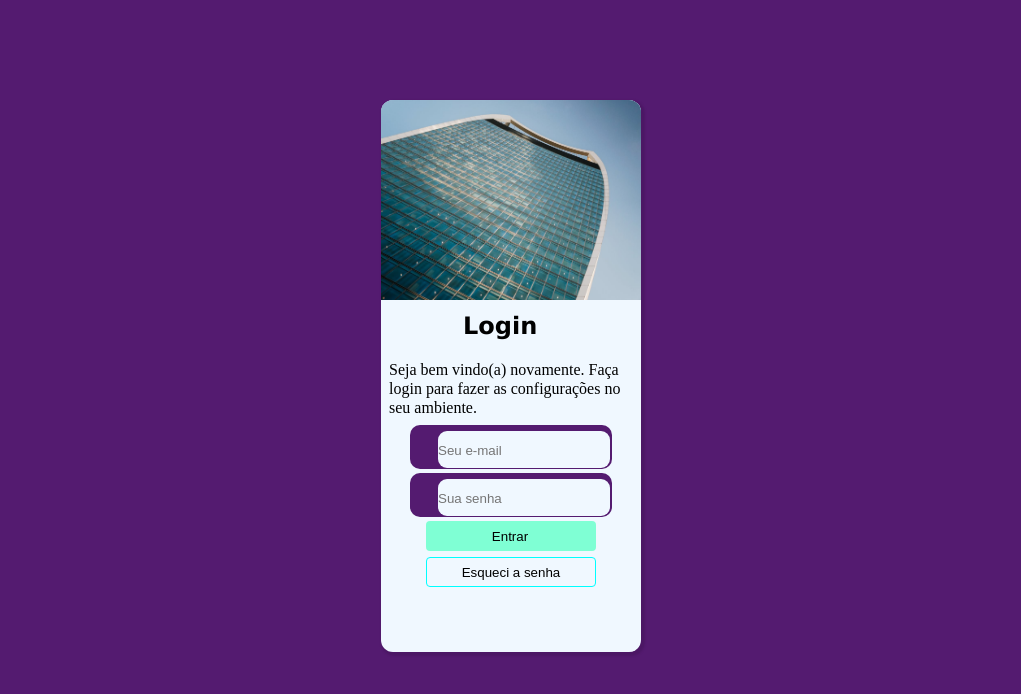
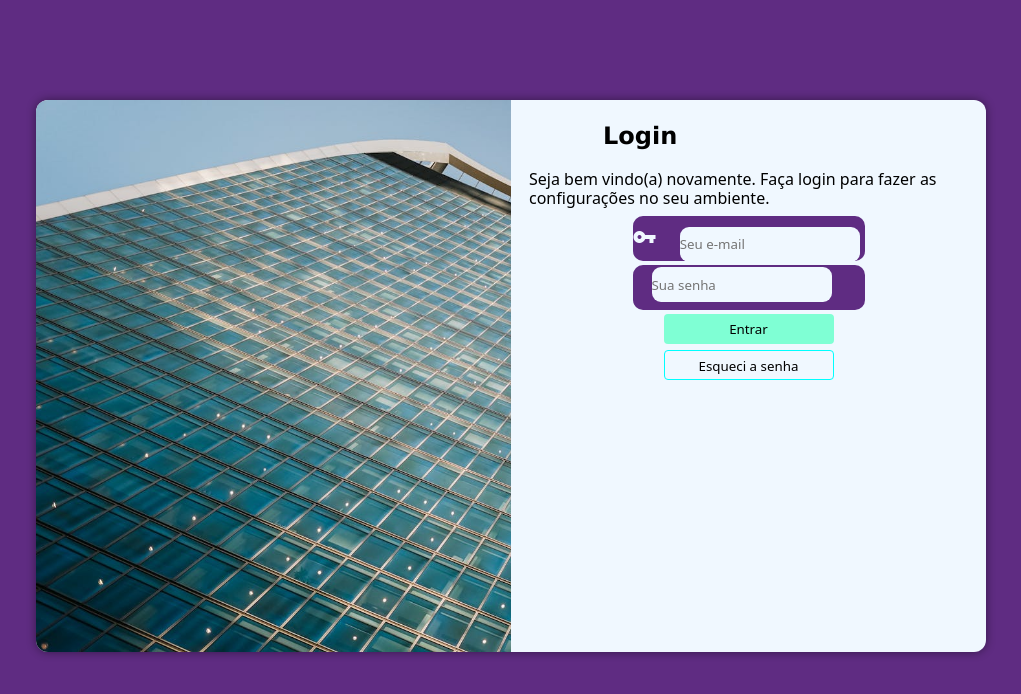
Before and after one commit to PauloJava-Coffee/projeto-login, a plain HTML site: page index.html in a window 1280 px wide. Shown: the whole page, without its empty margins (129-1150 px from the left). Drawn offline with Linux system fonts and the light colour scheme.

Commit message:
==========

```diff
--- /dev/null
+++ b/estilos/media-query.css
@@ -0,0 +1,42 @@
+@charset "UTF-8";
+
+
+@media screen and (min-width: 768px) and (max-width: 992px){
+
+    body{
+        background-image: linear-gradient(to top, #49a09d , #5f2c82 );
+    }
+    section#login{
+        width: 80vw
+    }
+
+    section#login > div#formulario{
+        float: right;
+        width: 70%;
+
+    }
+
+    section#login > div#imagem{
+        float: left;
+        height: 100%;
+        width: 30%;
+    }
+
+}
+@media screen and (min-width: 992px) {
+    section#login{
+        width: 950px;
+    }
+    section#login > div#imagem{
+        float: left;
+        height: 100%;
+        width: 50%;
+        background-position: bottom bottom;
+    }
+    section#login > div#formulario{
+        float: right;
+        width: 50%;
+
+    }
+
+}
--- a/estilos/style.css
+++ b/estilos/style.css
@@ -6,8 +6,8 @@
    Verde: #49a09d
    Lilás: #5f2c82
 */
-:root{
-   --corpo: rgb(84, 27, 112);
+:root {
+   --corpo: #5f2c82;
 }
 
 
@@ -15,34 +15,42 @@
 * {
    padding: 0px;
    margin: 0px;
-
+   font-family: system-ui, -apple-system, BlinkMacSystemFont, 'Segoe UI', Roboto, Oxygen, Ubuntu, Cantarell, 'Open Sans', 'Helvetica Neue', sans-serif;
+   box-sizing: border-box;
 
 }
 
 body {
+   height: 100vh;
    background-color: var(--corpo);
+
 }
 
-main {
+section#login {
    background-color: aliceblue;
    width: 260px;
    height: 69vh;
    margin: auto;
    margin-top: 100px;
    border-radius: 12px;
-   box-shadow: 2px 2px 2px 2px rgba(68, 21, 91, 0.493);
+   overflow: hidden;
+   box-shadow: 0px 0px  10px rgba(0, 0, 0, 0.449);
+
+   transition: width .3s, height .3s;
+   transition-timing-function: ease;
 }
 
-div {
+section#login > div#formulario {
    display: block;
+   padding: 10px;
 }
 
-div#imagem>img {
+div#imagem {
    display: block;
    background: url('../img/metal.jpg');
    height: 25vh;
    width: 260px;
-   border-radius: 12px 12px 0px 0px;
+   background-size: cover;
 
 }
 
@@ -70,7 +78,7 @@ input {
    height: 30px;
    border-radius: 8px;
    border: 0px;
-   padding: 4px 2px 3px 0px;
+
    border-radius: 4px;
    background-color: aquamarine;
 }
@@ -83,17 +91,26 @@ input#esqueci {
 
 div.form {
    margin: auto;
-   width: 190px;
+   width: 232px;
    margin-bottom: 4px;
-   padding: 6px;
-   height: 32px;
+   height: 45px;
    background-color: var(--corpo);
    border-radius: 10px;
 
 }
-input.texto{
-   margin-left: 22px;
-background-color: aliceblue;
+
+input.texto {
+   width: 180px;
+   height: 35px;
+   margin-left: 19px;
+   margin-top: 2px;
+   background-color: aliceblue;
    border-radius: 9px;
-   display: block;
+   display: inline-block;
 }
+
+i {
+   margin-top: 9px;
+   display: inline-block;
+   color: aliceblue;
+}
--- a/index.html
+++ b/index.html
@@ -5,6 +5,8 @@
     <meta charset="UTF-8">
     <meta name="viewport" content="width=device-width, initial-scale=1.0">
     <link rel="stylesheet" href="estilos/style.css" media="all">
+    <link rel="stylesheet" href="estilos/media-query.css">
+    <link rel="stylesheet" href="https://fonts.googleapis.com/icon?family=Material+Icons">
     <title>Login</title>
 
 </head>
@@ -13,7 +15,6 @@
     <main>
         <section id="login">
             <div id="imagem">
-                <img src="img/metal.jpg" alt="Metal">
 
             </div>
             <div id="formulario">
@@ -22,10 +23,17 @@
                     fazer as configurações no seu ambiente. </p>
                 <form action="login.php" method="post">
 
-                    <div class="form"><input class="texto" type="text" placeholder="Seu e-mail"></div>
-                    <div class="form"><input class="texto" type="text" required placeholder="Sua senha"></div>
+                    <div class="form">
+                        <i class="material-icons">vpn_key</i>
+                        <input class="texto" type="text" placeholder="Seu e-mail">
+                    </div>
+                    <div class="form">
+                        <input class="texto" type="text" required placeholder="Sua senha">
+
+                    </div>
                     <input type="submit" value="Entrar">
                     <input id="esqueci" type="submit" value="Esqueci a senha">
+                </div>
 
 
                 </form>
```
